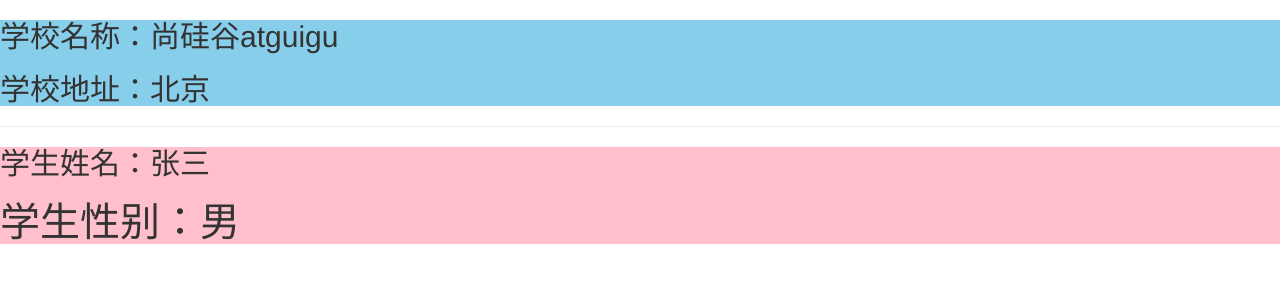
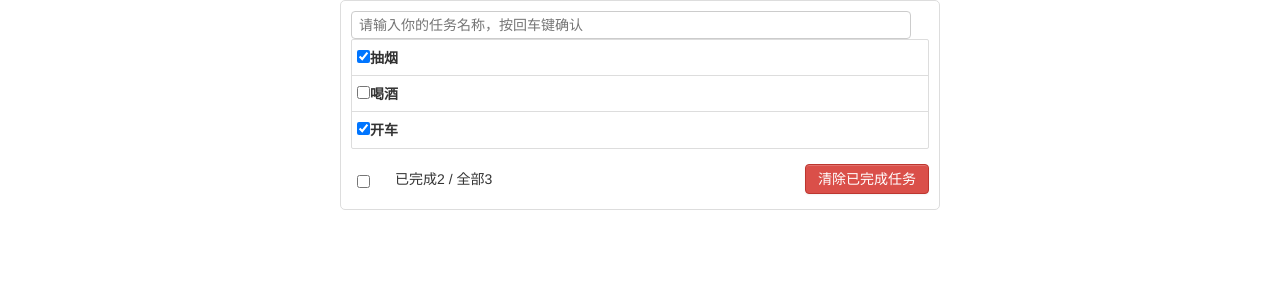
Before and after one commit to Carefree-happy/vue-project, a Vue app: page / in a window 1280 px wide. Shown: the top 300 px of the page. Built offline with nearby package versions, Linux system fonts and the light colour scheme.

Commit message:
feat: todoList

```diff
--- a/package.json
+++ b/package.json
@@ -9,6 +9,7 @@
   },
   "dependencies": {
     "core-js": "^3.8.3",
+    "nanoid": "^5.0.7",
     "vue": "^2.6.14"
   },
   "devDependencies": {
--- a/src/App.vue
+++ b/src/App.vue
@@ -1,17 +1,100 @@
 <template>
-	<div>
-		<School/>
-		<hr>
-		<Student/>
+	<div id="root">
+		<div class="todo-container">
+			<div class="todo-wrap">
+				<MyHeader :addTodo="addTodo"/>
+				<MyList :todos="todos" :checkTodo="checkTodo" :deleteTodo="deleteTodo"/>
+				<MyFooter :todos="todos" :checkAllTodo="checkAllTodo" :clearAllTodo="clearAllTodo"/>
+			</div>
+		</div>
 	</div>
 </template>
 
 <script>
-	import School from './components/School'
-	import Student from './components/Student'
+	import MyHeader from './components/MyHeader'
+	import MyList from './components/MyList'
+	import MyFooter from './components/MyFooter.vue'
 
 	export default {
 		name:'App',
-		components:{School,Student}
+		components:{MyHeader,MyList,MyFooter},
+		data() {
+			return {
+				//由于todos是MyHeader组件和MyFooter组件都在使用，所以放在App中（状态提升）
+				todos:[
+					{id:'001',title:'抽烟',done:true},
+					{id:'002',title:'喝酒',done:false},
+					{id:'003',title:'开车',done:true}
+				]
+			}
+		},
+		methods: {
+			//添加一个todo
+			addTodo(todoObj){
+				this.todos.unshift(todoObj)
+			},
+			//勾选or取消勾选一个todo
+			checkTodo(id){
+				this.todos.forEach((todo)=>{
+					if(todo.id === id) todo.done = !todo.done
+				})
+			},
+			//删除一个todo
+			deleteTodo(id){
+				this.todos = this.todos.filter( todo => todo.id !== id )
+			},
+			//全选or取消全选
+			checkAllTodo(done){
+				this.todos.forEach((todo)=>{
+					todo.done = done
+				})
+			},
+			//清除所有已经完成的todo
+			clearAllTodo(){
+				this.todos = this.todos.filter((todo)=>{
+					return !todo.done
+				})
+			}
+		}
 	}
 </script>
+
+<style>
+	/*base*/
+	body {
+		background: #fff;
+	}
+	.btn {
+		display: inline-block;
+		padding: 4px 12px;
+		margin-bottom: 0;
+		font-size: 14px;
+		line-height: 20px;
+		text-align: center;
+		vertical-align: middle;
+		cursor: pointer;
+		box-shadow: inset 0 1px 0 rgba(255, 255, 255, 0.2), 0 1px 2px rgba(0, 0, 0, 0.05);
+		border-radius: 4px;
+	}
+	.btn-danger {
+		color: #fff;
+		background-color: #da4f49;
+		border: 1px solid #bd362f;
+	}
+	.btn-danger:hover {
+		color: #fff;
+		background-color: #bd362f;
+	}
+	.btn:focus {
+		outline: none;
+	}
+	.todo-container {
+		width: 600px;
+		margin: 0 auto;
+	}
+	.todo-container .todo-wrap {
+		padding: 10px;
+		border: 1px solid #ddd;
+		border-radius: 5px;
+	}
+</style>
--- /dev/null
+++ b/src/components/MyFooter.vue
@@ -0,0 +1,83 @@
+<template>
+	<div class="todo-footer" v-show="total">
+		<label>
+			<!-- <input type="checkbox" :checked="isAll" @change="checkAll"/> -->
+			<input type="checkbox" v-model="isAll"/>
+		</label>
+		<span>
+			<span>已完成{{doneTotal}}</span> / 全部{{total}}
+		</span>
+		<button class="btn btn-danger" @click="clearAll">清除已完成任务</button>
+	</div>
+</template>
+
+<script>
+	export default {
+		name:'MyFooter',
+		props:['todos','checkAllTodo','clearAllTodo'],
+		computed: {
+			//总数
+			total(){
+				return this.todos.length
+			},
+			//已完成数
+			doneTotal(){
+				//此处使用reduce方法做条件统计
+				/* const x = this.todos.reduce((pre,current)=>{
+					console.log('@',pre,current)
+					return pre + (current.done ? 1 : 0)
+				},0) */
+				//简写
+				return this.todos.reduce((pre,todo)=> pre + (todo.done ? 1 : 0) ,0)
+			},
+			//控制全选框
+			isAll:{
+				//全选框是否勾选
+				get(){
+					return this.doneTotal === this.total && this.total > 0
+				},
+				//isAll被修改时set被调用
+				set(value){
+					this.checkAllTodo(value)
+				}
+			}
+		},
+		methods: {
+			/* checkAll(e){
+				this.checkAllTodo(e.target.checked)
+			} */
+			//清空所有已完成
+			clearAll(){
+				this.clearAllTodo()
+			}
+		},
+	}
+</script>
+
+<style scoped>
+	/*footer*/
+	.todo-footer {
+		height: 40px;
+		line-height: 40px;
+		padding-left: 6px;
+		margin-top: 5px;
+	}
+
+	.todo-footer label {
+		display: inline-block;
+		margin-right: 20px;
+		cursor: pointer;
+	}
+
+	.todo-footer label input {
+		position: relative;
+		top: -1px;
+		vertical-align: middle;
+		margin-right: 5px;
+	}
+
+	.todo-footer button {
+		float: right;
+		margin-top: 5px;
+	}
+</style>
--- /dev/null
+++ b/src/components/MyHeader.vue
@@ -0,0 +1,50 @@
+<template>
+	<div class="todo-header">
+		<input type="text" placeholder="请输入你的任务名称，按回车键确认" v-model="title" @keyup.enter="add"/>
+	</div>
+</template>
+
+<script>
+	import {nanoid} from 'nanoid'
+	export default {
+		name:'MyHeader',
+		//接收从App传递过来的addTodo
+		props:['addTodo'],
+		data() {
+			return {
+				//收集用户输入的title
+				title:''
+			}
+		},
+		methods: {
+			add(){
+				//校验数据
+				if(!this.title.trim()) return alert('输入不能为空')
+				//将用户的输入包装成一个todo对象
+				const todoObj = {id:nanoid(),title:this.title,done:false}
+				//通知App组件去添加一个todo对象
+				this.addTodo(todoObj)
+				//清空输入
+				this.title = ''
+			}
+		},
+	}
+</script>
+
+<style scoped>
+	/*header*/
+	.todo-header input {
+		width: 560px;
+		height: 28px;
+		font-size: 14px;
+		border: 1px solid #ccc;
+		border-radius: 4px;
+		padding: 4px 7px;
+	}
+
+	.todo-header input:focus {
+		outline: none;
+		border-color: rgba(82, 168, 236, 0.8);
+		box-shadow: inset 0 1px 1px rgba(0, 0, 0, 0.075), 0 0 8px rgba(82, 168, 236, 0.6);
+	}
+</style>
--- /dev/null
+++ b/src/components/MyItem.vue
@@ -0,0 +1,77 @@
+<template>
+	<li>
+		<label>
+			<input type="checkbox" :checked="todo.done" @change="handleCheck(todo.id)"/>
+			<!-- 如下代码也能实现功能，但是不太推荐，因为有点违反原则，因为修改了props -->
+			<!-- <input type="checkbox" v-model="todo.done"/> -->
+			<span>{{todo.title}}</span>
+		</label>
+		<button class="btn btn-danger" @click="handleDelete(todo.id)">删除</button>
+	</li>
+</template>
+
+<script>
+	export default {
+		name:'MyItem',
+		//声明接收todo、checkTodo、deleteTodo
+		props:['todo','checkTodo','deleteTodo'],
+		methods: {
+			//勾选or取消勾选
+			handleCheck(id){
+				//通知App组件将对应的todo对象的done值取反
+				this.checkTodo(id)
+			},
+			//删除
+			handleDelete(id){
+				if(confirm('确定删除吗？')){
+					//通知App组件将对应的todo对象删除
+					this.deleteTodo(id)
+				}
+			}
+		},
+	}
+</script>
+
+<style scoped>
+	/*item*/
+	li {
+		list-style: none;
+		height: 36px;
+		line-height: 36px;
+		padding: 0 5px;
+		border-bottom: 1px solid #ddd;
+	}
+
+	li label {
+		cursor: pointer;
+	}
+
+	li label li input {
+		vertical-align: middle;
+		margin-right: 6px;
+		position: relative;
+		top: -1px;
+	}
+
+	li button {
+		float: right;
+		display: none;
+		margin-top: 3px;
+	}
+
+	li:before {
+		content: initial;
+	}
+
+	li:last-child {
+		border-bottom: none;
+	}
+
+	li:hover{
+		background-color: #ddd;
+	}
+
+	li:hover button{
+		display: block;
+	}
+</style>
--- /dev/null
+++ b/src/components/MyList.vue
@@ -0,0 +1,41 @@
+<template>
+	<ul class="todo-main">
+		<MyItem
+			v-for="todoObj in todos"
+			:key="todoObj.id"
+			:todo="todoObj"
+			:checkTodo="checkTodo"
+			:deleteTodo="deleteTodo"
+		/>
+	</ul>
+</template>
+
+<script>
+	import MyItem from './MyItem'
+
+	export default {
+		name:'MyList',
+		components:{MyItem},
+		//声明接收App传递过来的数据，其中todos是自己用的，checkTodo和deleteTodo是给子组件MyItem用的
+		props:['todos','checkTodo','deleteTodo']
+	}
+</script>
+
+<style scoped>
+	/*main*/
+	.todo-main {
+		margin-left: 0px;
+		border: 1px solid #ddd;
+		border-radius: 2px;
+		padding: 0px;
+	}
+
+	.todo-empty {
+		height: 40px;
+		line-height: 40px;
+		border: 1px solid #ddd;
+		border-radius: 2px;
+		padding-left: 5px;
+		margin-top: 10px;
+	}
+</style>
--- a/src/components/School.vue
+++ /dev/null
@@ -1,24 +0,0 @@
-<template>
-	<div class="demo">
-		<h2 class="title">学校名称：{{name}}</h2>
-		<h2>学校地址：{{address}}</h2>
-	</div>
-</template>
-
-<script>
-	export default {
-		name:'SchoolInfo',
-		data() {
-			return {
-				name:'尚硅谷atguigu',
-				address:'北京',
-			}
-		}
-	}
-</script>
-
-<style scoped>
-	.demo{
-		background-color: skyblue;
-	}
-</style>
--- a/src/components/Student.vue
+++ /dev/null
@@ -1,27 +0,0 @@
-<template>
-	<div class="demo">
-		<h2 class="title">学生姓名：{{name}}</h2>
-		<h2 class="atguigu">学生性别：{{sex}}</h2>
-	</div>
-</template>
-
-<script>
-	export default {
-		name:'StudentInfo',
-		data() {
-			return {
-				name:'张三',
-				sex:'男'
-			}
-		}
-	}
-</script>
-
-<style scoped>
-	.demo{
-		background-color: pink;
-	}
-	.atguigu{
-		font-size: 40px;
-	}
-</style>
```
Also changed, not shown: 1 other file (tests, documents, lock files or other folders).
